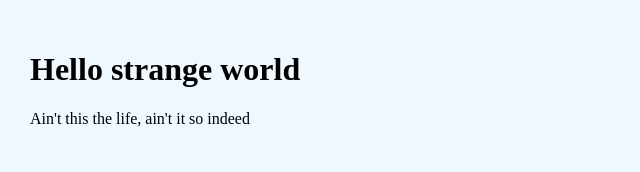
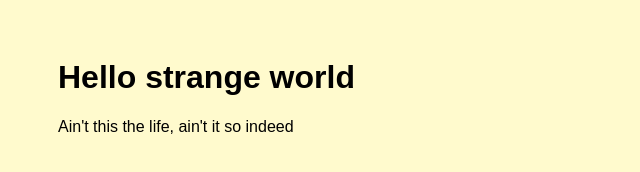
Before and after one commit to visarts/visarts.github.io, a plain HTML site: page index.html in a window 1280 px wide. Shown: the whole page, without its empty margins (0-640 px from the left). Drawn offline with Linux system fonts and the light colour scheme.

Commit message:
ch ch ch changes

```diff
--- /dev/null
+++ b/css/main.css
@@ -0,0 +1,8 @@
+body {
+  background: lemonchiffon;
+  font-family: sans-serif;
+}
+
+.wrapper {
+  padding: 30px 50px;
+}
--- a/index.html
+++ b/index.html
@@ -2,12 +2,12 @@
 <html>
   <head>
     <title>Bob Loblaw's Flawed Blog for Blog Frogs</title>
-    <style type="text/css">
-      body { background: aliceblue; padding: 30px; margin: 0px; }
-    </style>
+    <link href="./css/main.css" type="text/css" rel="stylesheet" />
   </head>
   <body>
-    <h1>Hello strange world</h1>
-    <div class="section">Ain't this the life, ain't it so indeed</div>
+    <div class="wrapper">
+      <h1>Hello strange world</h1>
+      <div class="section">Ain't this the life, ain't it so indeed</div>
+    </div>
   </body>
 </html>
```
